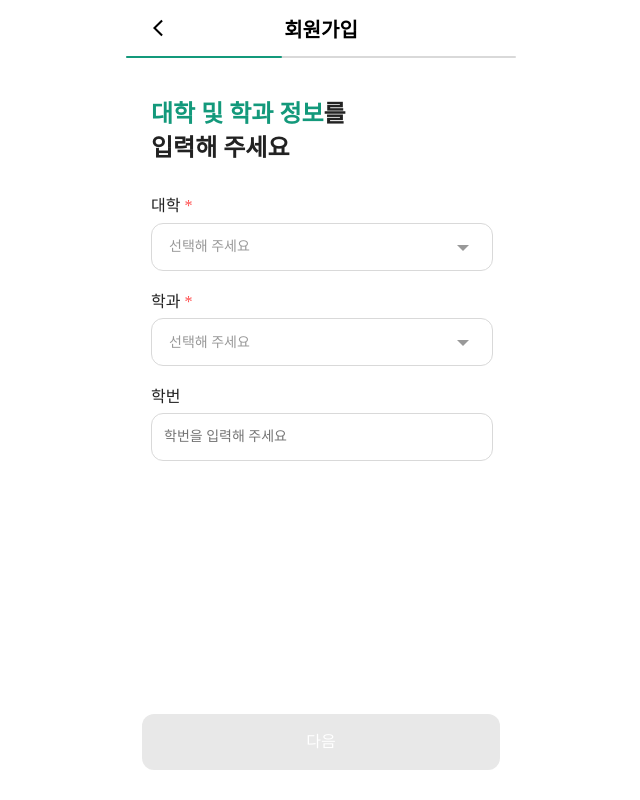
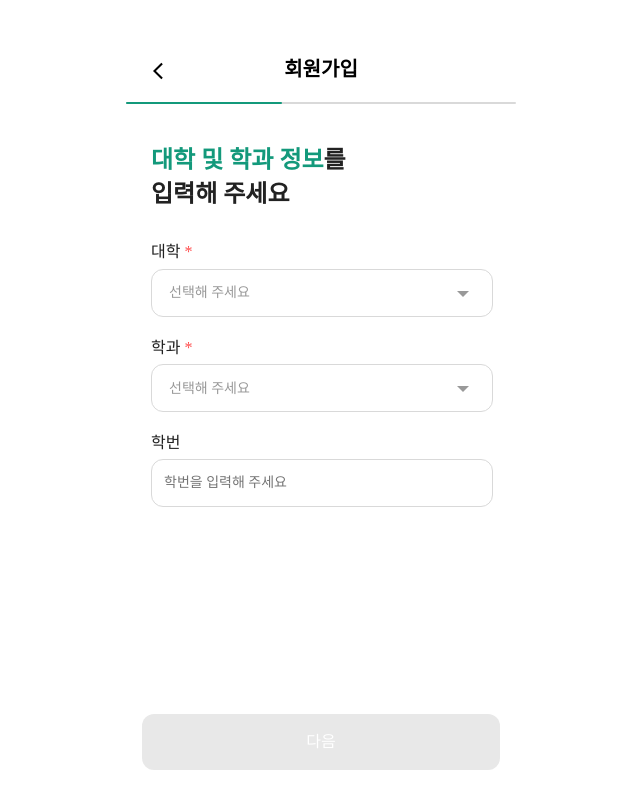
Before and after one commit to EFUB-SWS-Rudolph/Frontend, a React (Vite) app in the folder sws/: page /signup/univ in a window 1280 px wide. Shown: the whole page, without its empty margins (319-959 px from the left). Built offline with nearby package versions, Linux system fonts and the light colour scheme; a web font is replaced by a local one.

Commit message:
💄Design: edit header height

```diff
--- a/sws/src/signUp/components/common/SignUpHeader.jsx
+++ b/sws/src/signUp/components/common/SignUpHeader.jsx
@@ -44,11 +44,11 @@ export default function SignUpHeader({ backRoute }) {
 
 const HeaderWrapper = styled.div`
   display: flex;
-  align-items: center;
+  align-items: flex-end;
   justify-content: space-between;
-  height: 56px;
+  height: 102px;
   width: 100%;
-  padding: 0 16px;
+  padding: 0 16px 20px;
 `;
 
 const LeftArea = styled.button`
```
